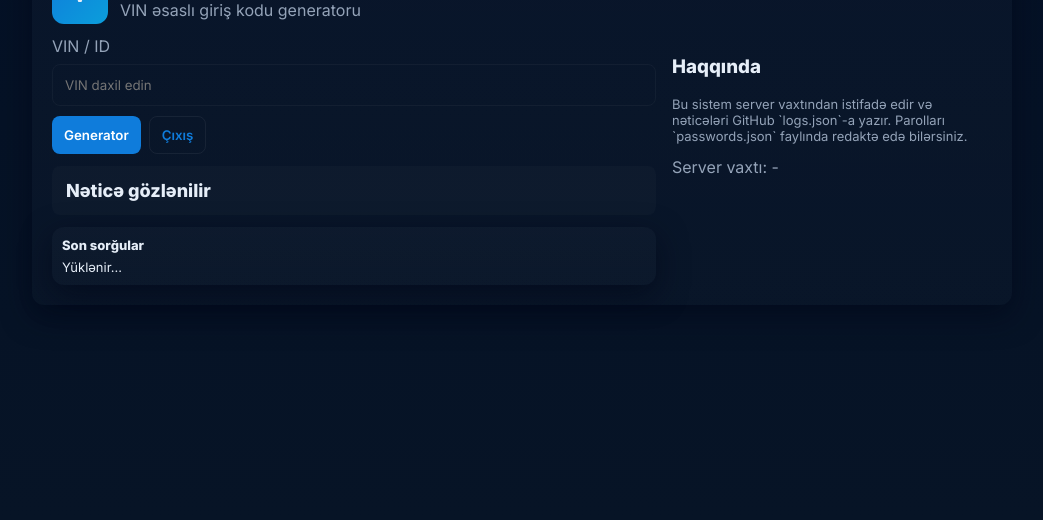
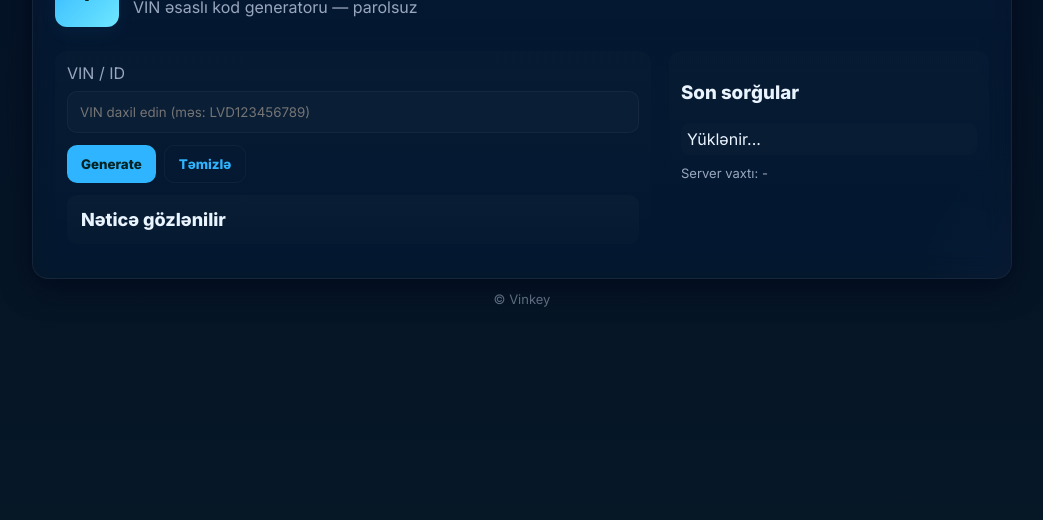
Before and after one commit to FaridAlieff/vinkey, a website: page public/index.html in a window 1280 px wide. Shown: the part 280-800 px from the top of the page, without its empty margins (118-1161 px from the left). Drawn offline with Linux system fonts and the light colour scheme; no server answers.

Commit message:
updated all files

```diff
--- a/public/index.html
+++ b/public/index.html
@@ -9,42 +9,38 @@
 </head>
 <body>
   <main class="wrap">
-    <section class="card">
+    <section class="glass-card">
       <div class="header">
         <div class="logo">v</div>
         <div>
           <h1>Vinkey</h1>
-          <p class="muted">VIN əsaslı giriş kodu generatoru</p>
+          <p class="muted">VIN əsaslı kod generatoru — parolsuz</p>
         </div>
       </div>
 
-      <div id="app">
-          <div class="grid">
-            <div>
+      <div id="app" class="content">
+        <div class="controls">
           <label class="label">VIN / ID</label>
-              <input id="vinInput" placeholder="VIN daxil edin">
+          <input id="vinInput" placeholder="VIN daxil edin (məs: LVD123456789)">
+
           <div class="row">
-                <button id="genBtn">Generator</button>
-                <button id="logoutBtn" class="ghost">Çıxış</button>
+            <button id="genBtn">Generate</button>
+            <button id="clearBtn" class="ghost">Təmizlə</button>
           </div>
 
           <div id="result" class="result">Nəticə gözlənilir</div>
-
-              <div class="card small logs">
-                <div class="logsTitle">Son sorğular</div>
-                <div id="logsList">Yüklənir...</div>
-              </div>
         </div>
 
         <aside class="aside">
-              <h3>Haqqında</h3>
-              <p class="small muted">Bu sistem server vaxtından istifadə edir və nəticələri GitHub `logs.json`-a yazır. Parolları `passwords.json` faylında redaktə edə bilərsiniz.</p>
+          <div class="info-card">
+            <h3>Son sorğular</h3>
+            <div id="logsList" class="logsList">Yüklənir...</div>
             <div class="meta">Server vaxtı: <span id="serverTime">-</span></div>
+          </div>
         </aside>
       </div>
-        </div>
-      </div>
     </section>
+    <footer class="footer">© Vinkey</footer>
   </main>
 
   <script src="/script.js"></script>
--- a/public/script.js
+++ b/public/script.js
@@ -1,11 +1,10 @@
-// frontend script (Azərbaycan dili)
-const mainView = document.getElementById('mainView');
+// Parolsuz frontend (Azərbaycan dili)
 const vinInput = document.getElementById('vinInput');
 const genBtn = document.getElementById('genBtn');
+const clearBtn = document.getElementById('clearBtn');
 const resultBox = document.getElementById('result');
 const logsList = document.getElementById('logsList');
 const serverTime = document.getElementById('serverTime');
-
 
 genBtn.addEventListener('click', async ()=> {
   const vin = vinInput.value.trim();
@@ -14,17 +13,20 @@ genBtn.addEventListener('click', async ()=> {
   try{
     const res = await fetch('/.netlify/functions/generate', {
       method: 'POST', headers: {'Content-Type':'application/json'},
-body: JSON.stringify({ vin })
+      body: JSON.stringify({ vin })
     });
     const j = await res.json();
     if(res.status === 200){
       resultBox.textContent = (j.current || '') + '  (previous: ' + (j.previous || '') + ')';
+      vinInput.value = '';
       fetchLogs();
     } else {
       resultBox.textContent = 'Xəta: ' + (j.error || 'unknown');
     }
   } catch(e){ resultBox.textContent = 'Xəta: ' + e.message }
 });
+
+clearBtn.addEventListener('click', ()=>{ vinInput.value=''; resultBox.textContent='Nəticə gözlənilir'; });
 
 async function fetchLogs(){
   try{
@@ -36,7 +38,7 @@ async function fetchLogs(){
       if(logs.length === 0) logsList.textContent = 'Log yoxdur';
       else {
         logsList.innerHTML = logs.slice(-20).reverse().map(l => {
-          return `<div style="padding:8px;border-bottom:1px solid rgba(255,255,255,0.03)"><div style="font-weight:700">${l.generated}</div><div class="small muted">vin: ${l.vin} • ${new Date(l.timestamp).toLocaleString()}</div></div>`
+          return `<div style="padding:8px;border-bottom:1px solid rgba(255,255,255,0.03)"><div style="font-weight:700">${l.generated || ''}</div><div class="small muted">vin: ${l.vin} • ${new Date(l.timestamp).toLocaleString()}</div></div>`;
         }).join('');
       }
     }
@@ -50,6 +52,8 @@ async function updateServerTime(){
   }catch(e){}
 }
 
-setInterval(()=>{ if(currentKey) fetchLogs() }, 20000);
+setInterval(fetchLogs, 20000);
+
+// start
 fetchLogs();
 updateServerTime();
--- a/public/style.css
+++ b/public/style.css
@@ -1,24 +1,48 @@
-:root{--bg:#071426;--card:#0b1220;--accent:#0f7cdb;--muted:#94a3b8}
-*{box-sizing:border-box;font-family:Inter,system-ui,Arial}
-body{margin:0;background:linear-gradient(180deg,#031026,#071426);color:#e6eef8;min-height:100vh;display:flex;align-items:center;justify-content:center;padding:20px}
-.wrap{width:100%;max-width:980px}
-.card{background:linear-gradient(180deg, rgba(255,255,255,0.02), rgba(255,255,255,0.01));border-radius:12px;padding:20px;box-shadow:0 10px 30px rgba(2,6,23,0.6)}
-.header{display:flex;gap:12px;align-items:center}
-.logo{width:56px;height:56px;border-radius:12px;background:linear-gradient(135deg,var(--accent),#0b9edb);display:flex;align-items:center;justify-content:center;font-weight:800}
-h1{margin:0}
+/* Glass / iOS-like style */
+:root{
+  --bg1: rgba(6,10,20,1);
+  --glass: rgba(255,255,255,0.06);
+  --glass-2: rgba(255,255,255,0.03);
+  --accent: #2fb4ff;
+  --muted: #98a7bd;
+  --card-radius: 16px;
+}
+*{box-sizing:border-box;font-family:Inter,system-ui,-apple-system,Segoe UI,Roboto,Arial}
+html,body{height:100%;margin:0;background:radial-gradient(1200px 600px at 10% 10%, rgba(47,180,255,0.06), transparent 10%), linear-gradient(180deg,#041126 0%, #061726 100%);color:#eaf4ff}
+.wrap{min-height:100vh;display:flex;flex-direction:column;align-items:center;justify-content:center;padding:28px}
+.glass-card{
+  width:100%;max-width:980px;
+  background: linear-gradient(180deg, rgba(255,255,255,0.02), rgba(255,255,255,0.01));
+  border-radius:var(--card-radius);
+  padding:22px;
+  box-shadow: 0 8px 30px rgba(2,6,23,0.7);
+  backdrop-filter: blur(12px) saturate(140%);
+  border: 1px solid rgba(255,255,255,0.06);
+  position:relative;
+  overflow:hidden;
+}
+.glass-card::before{
+  content:'';
+  position:absolute;inset:-50%;
+  background: radial-gradient(circle at 20% 10%, rgba(47,180,255,0.08), transparent 10%), radial-gradient(circle at 80% 80%, rgba(120,60,255,0.06), transparent 12%);
+  mix-blend-mode: screen;
+  pointer-events:none;
+}
+.header{display:flex;gap:14px;align-items:center}
+.logo{width:64px;height:64px;border-radius:12px;background:linear-gradient(135deg,var(--accent), #6ee7ff);display:flex;align-items:center;justify-content:center;font-weight:800;color:#022;box-shadow:0 6px 18px rgba(47,180,255,0.06)}
+h1{margin:0;font-size:20px}
 .muted{color:var(--muted)}
-.view{margin-top:18px}
-.hidden{display:none}
+.content{display:grid;grid-template-columns:1fr 320px;gap:18px;margin-top:18px;align-items:start}
+@media(max-width:880px){.content{grid-template-columns:1fr}}
+.controls{padding:12px;background:linear-gradient(180deg, rgba(255,255,255,0.01), rgba(255,255,255,0.00));border-radius:12px}
 .label{display:block;margin-bottom:8px;color:var(--muted)}
-input{width:100%;padding:12px;border-radius:8px;border:1px solid rgba(255,255,255,0.04);background:transparent;color:inherit;margin-bottom:10px}
+input{width:100%;padding:12px;border-radius:10px;border:1px solid rgba(255,255,255,0.04);background:rgba(255,255,255,0.02);color:inherit;margin-bottom:12px;outline:none}
 .row{display:flex;gap:8px}
-button{padding:10px 12px;border-radius:8px;border:0;background:var(--accent);color:white;font-weight:600;cursor:pointer}
-button.ghost{background:transparent;border:1px solid rgba(255,255,255,0.06);color:var(--accent)}
-.grid{display:grid;grid-template-columns:1fr 320px;gap:16px}
-@media(max-width:880px){.grid{grid-template-columns:1fr}}
-.result{margin-top:12px;padding:14px;border-radius:8px;background:rgba(255,255,255,0.02);font-weight:700;font-size:18px}
-.logs{margin-top:12px;padding:10px}
-.logsTitle{font-weight:700;margin-bottom:6px}
-.small{font-size:13px}
-.meta{margin-top:12px;color:var(--muted)}
+button{padding:10px 14px;border-radius:10px;border:0;background:var(--accent);color:#022;font-weight:700;cursor:pointer}
+button.ghost{background:transparent;border:1px solid rgba(255,255,255,0.04);color:var(--accent)}
+.result{margin-top:12px;padding:14px;border-radius:10px;background:linear-gradient(180deg, rgba(255,255,255,0.02), rgba(255,255,255,0.01));font-weight:700;font-size:18px}
 .aside{min-width:220px}
+.info-card{padding:12px;border-radius:12px;background:linear-gradient(180deg, rgba(255,255,255,0.01), transparent)}
+.logsList{max-height:320px;overflow:auto;margin-top:8px;border-radius:8px;padding:6px;background:rgba(255,255,255,0.01)}
+.meta{margin-top:10px;color:var(--muted);font-size:13px}
+.footer{opacity:0.6;margin-top:12px;font-size:13px;color:var(--muted)}
```
Also changed, not shown: netlify/functions/generate.js (+1 -21 lines), README_SETUP.md (added). Lines whose indentation alone changed are shown as unchanged.
